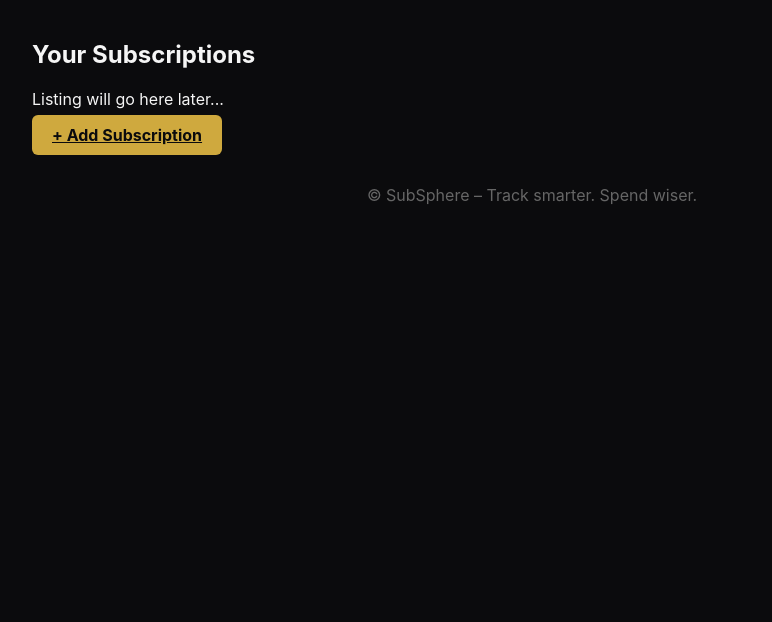
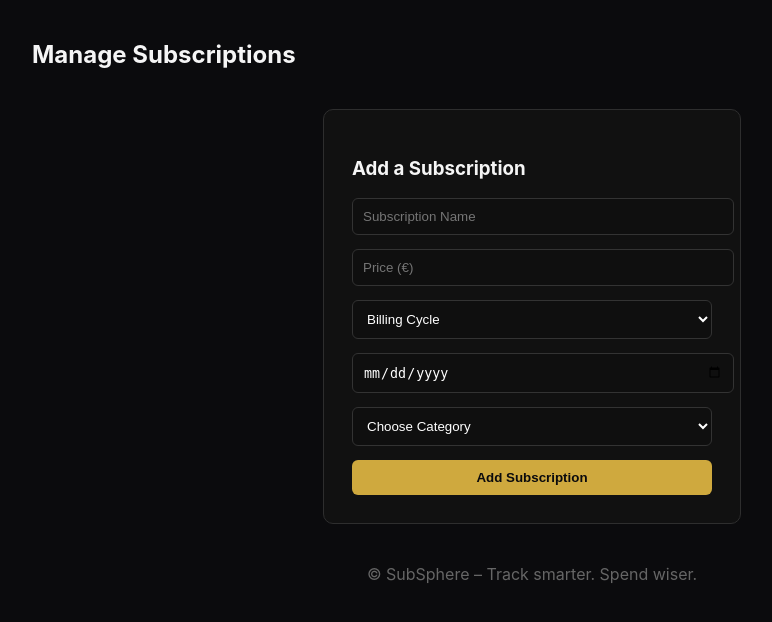
Before and after one commit to ilyassuelen/SubSphere, a Flask app: template templates/subscriptions.html in a window 1280 px wide. Shown: the part 68-690 px from the top of the page, without its empty margins (108-880 px from the left). Run offline with Flask 3, Linux system fonts and the light colour scheme; the template is opened without the code that fills it, so the values that code supplies are empty.

Commit message:
Add subscription creation with DB storage and user binding

```diff
--- a/app.py
+++ b/app.py
@@ -74,6 +74,26 @@ def dashboard():
     return render_template("dashboard.html")
 
 
+@app.route('/subscriptions', methods=['GET', 'POST'])
+@login_required
+def subscriptions():
+    if request.method == 'POST':
+        name = request.form.get('name')
+        price = float(request.form.get('price'))
+        billing_cycle = request.form.get('billing_cycle')
+        next_payment_date = request.form.get('next_payment_date')
+        category = request.form.get('category')
+
+        user_id = session['user_id']
+        data_manager.add_subscription(
+            name, price, billing_cycle, next_payment_date, category, user_id
+        )
+
+        return redirect(url_for('subscriptions'))
+
+    return render_template('subscriptions.html')
+
+
 if __name__ == "__main__":
     with app.app_context():
         db.create_all()
--- a/templates/subscriptions.html
+++ b/templates/subscriptions.html
@@ -1,8 +1,40 @@
 {% extends "base.html" %}
 {% block content %}
-<h2 class="section-title white">Your Subscriptions</h2>
 
-<p>Listing will go here later...</p>
+<h2 class="section-title white">Manage Subscriptions</h2>
 
-<a href="#" class="btn-primary">+ Add Subscription</a>
+<div class="form-card">
+    <h3 class="form-title">Add a Subscription</h3>
+
+    {% if error %}
+        <p class="form-error">{{ error }}</p>
+    {% endif %}
+
+    <form action="{{ url_for('add_subscription') }}" method="post">
+        <input type="text" name="name" placeholder="Subscription Name" required class="input-field">
+
+        <input type="number" step="0.01" name="price" placeholder="Price (€)" required class="input-field">
+
+        <select name="billing_cycle" required class="input-field">
+            <option value="">Billing Cycle</option>
+            <option value="Monthly">Monthly</option>
+            <option value="Yearly">Yearly</option>
+        </select>
+
+        <input type="date" name="next_payment_date" required class="input-field">
+
+        <select name="category" required class="input-field">
+            <option value="">Choose Category</option>
+            <option value="Entertainment">Entertainment</option>
+            <option value="Productivity">Productivity</option>
+            <option value="Cloud Services">Cloud Services</option>
+            <option value="Shopping">Shopping</option>
+            <option value="Finance">Finance</option>
+            <option value="Other">Other</option>
+        </select>
+
+        <button class="btn-primary btn-full">Add Subscription</button>
+    </form>
+</div>
+
 {% endblock %}
```
Also changed, not shown: data_manager.py (+15 -0 lines).
